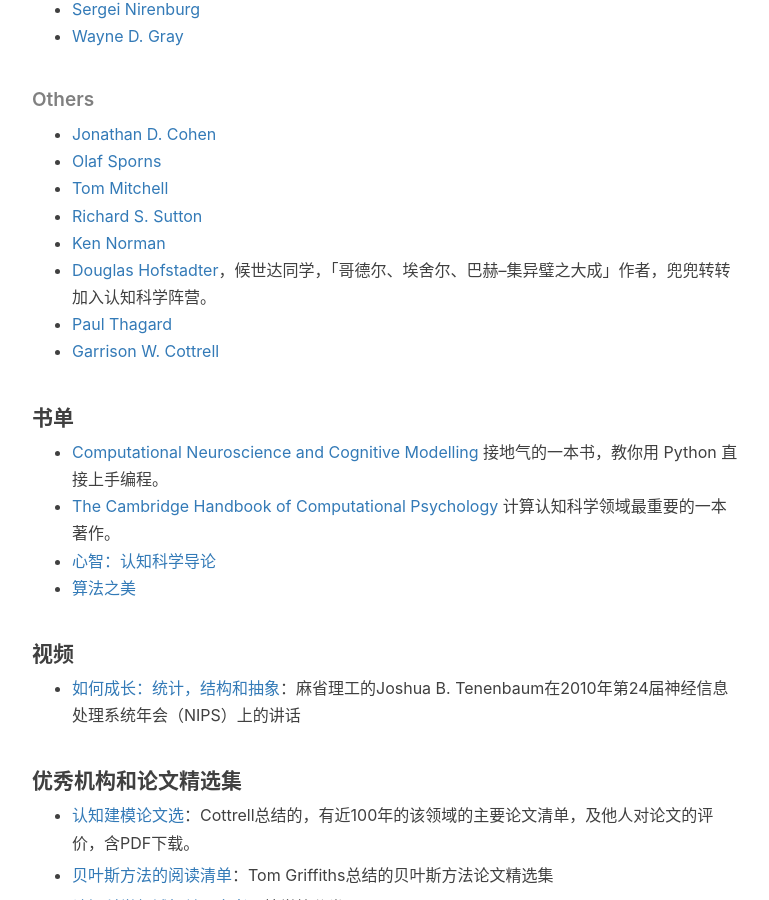
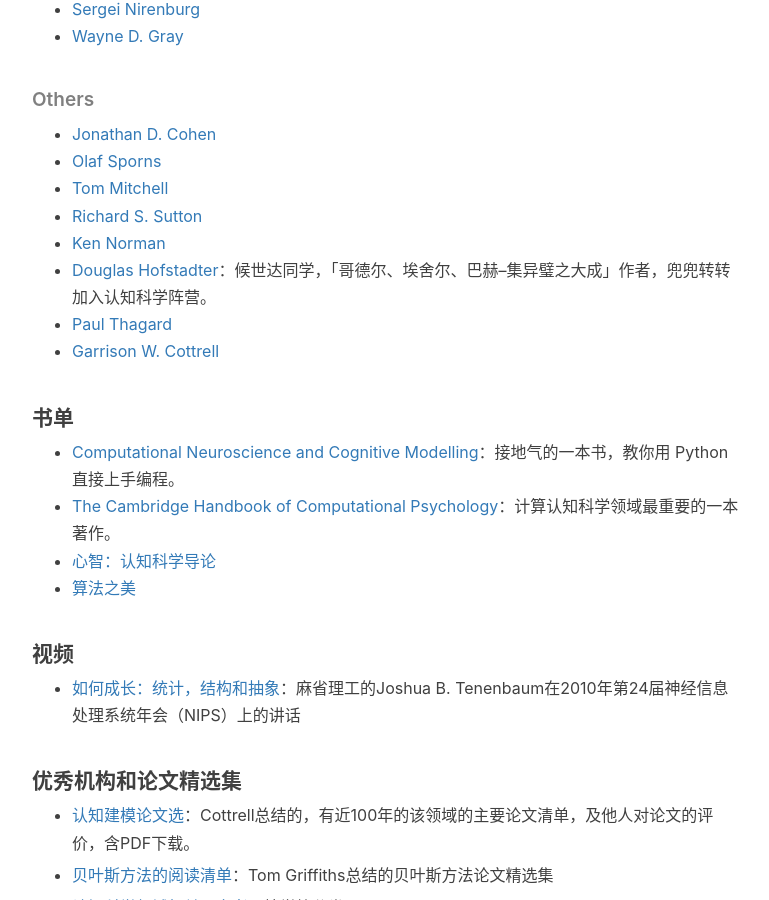
Before and after one commit to zapp926/blog, a Jekyll site: the page built from _posts/2019-01-27-ccogci.md, in a window 1280 px wide and 900 px high, scrolled down 2860 px. Shown: the whole window, without its empty margins (233-1002 px from the left). Built offline with Jekyll 4.4.1, drawn with Linux system fonts in a browser that asks for light colours; nearby versions of some CDN libraries; comment, search, counter and statistics services are not loaded; some of the changed text lies outside the part shown.

Commit message:
change blog

```diff
--- a/_posts/2019-01-27-ccogci.md
+++ b/_posts/2019-01-27-ccogci.md
@@ -63,7 +63,7 @@
 * [Mike Byrne](http://chil.rice.edu/byrne/)
 
 ##### Bayesian
-* [Joshua B. Tenenbaum](http://web.mit.edu/cocosci/josh.html)，约书亚是 Bayesian 流派重要的人物，师承关系可以查看[这张图谱](https://neurotree.org/neurotree/tree.php?pid=661)。
+* [Joshua B. Tenenbaum](http://web.mit.edu/cocosci/josh.html)：约书亚是 Bayesian 流派重要的人物，师承关系可以查看[这张图谱](https://neurotree.org/neurotree/tree.php?pid=661)。
 * [Tom Griffiths](http://cocosci.princeton.edu/tom/tom.php)
 * [Noah D. Goodman](https://cocolab.stanford.edu/ndg.html)
 * [Mark Steyvers](http://psiexp.ss.uci.edu/research/)
@@ -97,13 +97,13 @@
 * [Tom Mitchell]()
 * [Richard S. Sutton](http://www.incompleteideas.net/)
 * [Ken Norman](http://compmem.princeton.edu/lab-people/)
-* [Douglas Hofstadter](https://www.sice.indiana.edu/all-people/profile.html?profile_id=229)，候世达同学，「哥德尔、埃舍尔、巴赫--集异璧之大成」作者，兜兜转转加入认知科学阵营。
+* [Douglas Hofstadter](https://www.sice.indiana.edu/all-people/profile.html?profile_id=229)：候世达同学，「哥德尔、埃舍尔、巴赫--集异璧之大成」作者，兜兜转转加入认知科学阵营。
 * [Paul Thagard](https://paulthagard.com/)
 * [Garrison W. Cottrell](http://cseweb.ucsd.edu/~gary/)
 
 #### 书单
-* [Computational Neuroscience and Cognitive Modelling](https://book.douban.com/subject/25816519/)  接地气的一本书，教你用 Python 直接上手编程。
-* [The Cambridge Handbook of Computational Psychology](https://book.douban.com/subject/3219419/) 计算认知科学领域最重要的一本著作。
+* [Computational Neuroscience and Cognitive Modelling](https://book.douban.com/subject/25816519/)：接地气的一本书，教你用 Python 直接上手编程。
+* [The Cambridge Handbook of Computational Psychology](https://book.douban.com/subject/3219419/)：计算认知科学领域最重要的一本著作。
 * [心智：认知科学导论](https://book.douban.com/subject/10794539/)
 * [算法之美](https://book.douban.com/subject/30155731/)
 
```
